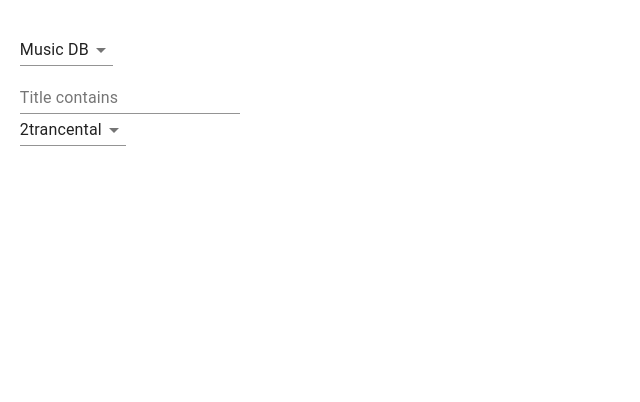
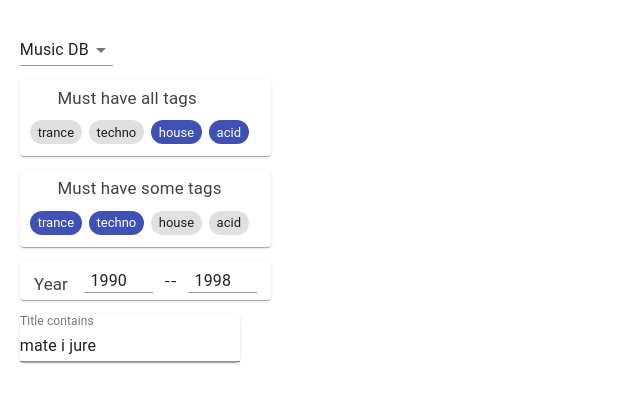
Before and after one commit to mladenkn/react-music, a React (Create React App) app in the folder client/: page / in a window 1280 px wide. Shown: the top 402 px of the page, without its empty margins (0-640 px from the left). Built offline with nearby package versions, Linux system fonts and the light colour scheme.

Commit message:
MusicDbTrackQueryInteractiveForm advance

```diff
--- /dev/null
+++ b/client/src/music-client/logic/musicDbtrackQueryForm.ts
@@ -0,0 +1,32 @@
+import { MusicDbTrackQueryForm } from "../shared";
+
+type Field = keyof MusicDbTrackQueryForm
+
+interface MusicDbTrackQueryFormLogic {
+    isFieldActive(fieldName: Field): boolean
+    setFieldActive(fieldName: Field): void
+    setFieldInactive(fieldName: Field): void
+    values: MusicDbTrackQueryForm
+    onFieldChange(fieldName: Field): (value: any) => void
+    getFieldProps(fieldName: Field): object
+}
+
+export const useMusicDbTrackQueryFormLogic = (form: MusicDbTrackQueryForm) => {
+    const values = form
+
+    const isFieldActive = (fieldName: Field) => {
+        return true
+    }
+
+    const onFieldChange = (fieldName: Field) => {
+        return (value: any) => {
+
+        }
+    }
+
+    const setFieldInactive = (fieldName: Field) => {
+
+    }
+
+    return { values, isFieldActive, onFieldChange, setFieldInactive }
+}
--- a/client/src/music-client/logic/trackQueryForm.ts
+++ /dev/null
@@ -1,3 +0,0 @@
-export const useTrackQueryFormLogic = () => {
-
-}
--- a/client/src/music-client/shared/index.ts
+++ b/client/src/music-client/shared/index.ts
@@ -57,7 +57,7 @@ export const createInitialTrackQueryForm = (): TrackQueryForm => ({
 
 export interface MusicDbTrackQueryForm {
   titleContains: string
-  youtubeChannelId: string
+  youtubeChannelId?: string
   mustHaveEveryTag: string[]
   mustHaveAnyTag: string[]
   yearRange?: Partial<Range<number>>
--- a/client/src/music-client/view/MusicDbTrackQueryInteractiveForm/ChipListElement.tsx
+++ b/client/src/music-client/view/MusicDbTrackQueryInteractiveForm/ChipListElement.tsx
@@ -7,7 +7,6 @@ import { ElementBase } from "./ElementBase";
 
 const useStyles = makeStyles(() => ({
   base: {
-    marginBottom: ems(1),
     width: percent(100),
     padding: ems(0.7, 0.7, 0.4),
     position: "relative"
--- a/client/src/music-client/view/MusicDbTrackQueryInteractiveForm/ElementBase.tsx
+++ b/client/src/music-client/view/MusicDbTrackQueryInteractiveForm/ElementBase.tsx
@@ -4,8 +4,15 @@ import { ems } from "../../../utils/css";
 import { Paper, FormGroup, IconButton } from "@material-ui/core";
 import HighlightOffIcon from "@material-ui/icons/HighlightOff";
 import { useImmer } from "use-immer";
+import clsx from "clsx";
 
 const useStyles = makeStyles(() => ({
+  root: {
+    marginTop: ems(1),
+  },
+  paper: {
+    position: 'relative',
+  },
   removeButton: {
     padding: ems(0.2),
     position: "absolute",
@@ -39,18 +46,18 @@ const useLogic = () => {
 };
 
 export const ElementBase = (props: Props) => {
-  const classes = useStyles();
+  const styles = useStyles();
   const logic = useLogic();
 
   return (
-    <FormGroup row>
+    <FormGroup row className={styles.root}>
       <Paper
         onMouseEnter={logic.onHover}
         onMouseLeave={logic.onHoverEnd}
-        className={props.className}
+        className={clsx(props.className, styles.paper)}
       >
         {logic.isHovered && (
-          <IconButton onClick={props.onRemove} className={classes.removeButton}>
+          <IconButton onClick={props.onRemove} className={styles.removeButton}>
             <HighlightOffIcon />
           </IconButton>
         )}
--- a/client/src/music-client/view/MusicDbTrackQueryInteractiveForm/InlineRangeElement.tsx
+++ b/client/src/music-client/view/MusicDbTrackQueryInteractiveForm/InlineRangeElement.tsx
@@ -4,6 +4,7 @@ import { ems } from "../../../utils/css";
 import { colors, InputLabel, Input } from "@material-ui/core";
 import { ElementBase } from "./ElementBase";
 import clsx from "clsx";
+import { Range } from '../../shared'
 
 const useStyles = makeStyles(() => ({
   base: {
@@ -32,23 +33,18 @@ const useStyles = makeStyles(() => ({
   }
 }));
 
-interface Value {
-  from?: number;
-  to?: number;
-}
-
 interface Props {
   className?: string;
   label: string;
-  value?: Value;
-  onChange: (value: Value) => void;
+  value?: Partial<Range<number>>;
+  onChange: (value: Partial<Range<number>>) => void;
   onRemove: () => void
 }
 
 export const InlineRangeElement = (props: Props) => {
   const classes = useStyles();
 
-  const onPropChange = (name: "from" | "to") => (event: {target: {value: string}}) => {
+  const onPropChange = (name: keyof Range<number>) => (event: {target: {value: string}}) => {
     const value = parseInt(event.target.value)
     const newValue = { ...props.value, [name]: value };
     props.onChange(newValue);
@@ -64,8 +60,8 @@ export const InlineRangeElement = (props: Props) => {
             input: classes.input
           }}
           type="number"
-          value={props.value && props.value.from!}
-          onChange={onPropChange("from")}
+          value={props.value && props.value.lowerBound!}
+          onChange={onPropChange("lowerBound")}
         />
         --
         <Input
@@ -74,8 +70,8 @@ export const InlineRangeElement = (props: Props) => {
             input: classes.input
           }}
           type="number"
-          value={props.value && props.value.to!}
-          onChange={onPropChange("to")}
+          value={props.value && props.value.upperBound!}
+          onChange={onPropChange("upperBound")}
         />
       </>
     </ElementBase>
--- a/client/src/music-client/view/MusicDbTrackQueryInteractiveForm/index.tsx
+++ b/client/src/music-client/view/MusicDbTrackQueryInteractiveForm/index.tsx
@@ -2,17 +2,21 @@ import React from "react";
 import { ChipListElement } from "./ChipListElement";
 import { InlineRangeElement } from "./InlineRangeElement";
 import AddIcon from "@material-ui/icons/Add";
-import { Menu, MenuItem, Fab } from "@material-ui/core";
+import { Menu, MenuItem, Fab, TextField } from "@material-ui/core";
 import { makeStyles } from "@material-ui/styles";
 import { ems, percent } from "../../../utils/css";
-import { TrackQueryForm } from "../../shared";
+import { MusicDbTrackQueryForm } from "../../shared";
+import { useMusicDbTrackQueryFormLogic } from "../../logic/musicDbtrackQueryForm";
+import { ElementBase } from "./ElementBase";
 const { bindTrigger, bindMenu } = require("material-ui-popup-state/hooks");
 
 export interface MusicDbTrackQueryInteractiveFormProps {
   className?: string;
-  input: TrackQueryForm;
-  onChange: (i: TrackQueryForm) => void;
+  input: MusicDbTrackQueryForm;
+  onChange: (i: MusicDbTrackQueryForm) => void;
 }
+
+type Field = keyof MusicDbTrackQueryForm
 
 const useStyles = makeStyles(() => ({
   year: {
@@ -30,64 +34,66 @@ const useStyles = makeStyles(() => ({
   }
 }));
 
-const mapFieldValueToName = (field: string) => {
-  switch (field) {
-    case "channel":
-      return "Channel";
-    case "mustContainAllTags":
-      return "Must have all tags";
-    case "mustContainSomeTags":
-      return "Must have some tags";
-    case "titleMatch":
-      return "Title";
-    case "yearSpan":
-      return "Year";
+const testInitialValues: MusicDbTrackQueryForm = {
+  mustHaveAnyTag: ['trance', 'techno'],
+  mustHaveEveryTag: ['house', 'acid'],
+  titleContains: 'mate i jure',
+  youtubeChannelId: undefined,
+  yearRange: {
+    lowerBound: 1990,
+    upperBound: 1998
   }
-};
+}
 
 export const MusicDbTrackQueryInteractiveForm = (p: MusicDbTrackQueryInteractiveFormProps) => {
 
-  const classes = useStyles();
-
-  // const maybeRenderChipListElement = (
-  //   name: Field,
-  //   label: string,
-  //   availableOptions: string[],
-  //   selectedOptions: string[]
-  // ) =>
-  //   isFieldActive(name) && (
-  //     <ChipListElement
-  //       label={label}
-  //       availableOptions={availableOptions}
-  //       value={selectedOptions}
-  //       onChange={onPropChange(name)}
-  //       onRemove={() => setFieldInactive(name)}
-  //     />
-  //   );
+  const styles = useStyles();
+  const { values, isFieldActive, onFieldChange, setFieldInactive } = useMusicDbTrackQueryFormLogic(testInitialValues)
+  const availableTags = ['trance', 'techno', 'house', 'acid']
 
   return (
     <div className={p.className}>
-      {/* {maybeRenderChipListElement(
-        "mustContainAllTags",
-        "Must have all tags",
-        availableTags,
-        input.mustContainAllTags
+
+      {isFieldActive('mustHaveEveryTag') && (
+        <ChipListElement
+          label='Must have all tags'
+          availableOptions={availableTags}
+          value={values.mustHaveEveryTag}
+          onChange={onFieldChange('mustHaveEveryTag')}
+          onRemove={() => setFieldInactive('mustHaveEveryTag')}
+        />
       )}
-      {maybeRenderChipListElement(
-        "mustContainSomeTags",
-        "Must have some tags",
-        availableTags,
-        input.mustContainSomeTags
+
+      {isFieldActive('mustHaveAnyTag') && (
+        <ChipListElement
+          label='Must have some tags'
+          availableOptions={availableTags}
+          value={values.mustHaveAnyTag}
+          onChange={onFieldChange('mustHaveAnyTag')}
+          onRemove={() => setFieldInactive('mustHaveAnyTag')}
+        />
       )}
-      {isFieldActive("yearSpan") && (
+
+      {isFieldActive("yearRange") && (
         <InlineRangeElement
-          className={classes.year}
-          label={"Year"}
-          value={input.yearSpan}
-          onChange={onPropChange("yearSpan")}
-          onRemove={() => setFieldInactive("yearSpan")}
+          className={styles.year}
+          label='Year'
+          value={values.yearRange!}
+          onChange={onFieldChange("yearRange")}
+          onRemove={() => setFieldInactive("yearRange")}
         />
-      )} */}
+      )}
+
+      {isFieldActive('titleContains') &&
+        <ElementBase onRemove={() => setFieldInactive('titleContains')}>
+          <TextField
+            label='Title contains'
+            value={values.titleContains}
+            onChange={onFieldChange("titleContains")}
+          />
+        </ElementBase>
+      }
+
       {/* <Fab
         className={classes.addPropertyButton}
         size='small'
--- a/client/src/music-client/view/TrackQueryForm.tsx
+++ b/client/src/music-client/view/TrackQueryForm.tsx
@@ -1,7 +1,7 @@
 import React from 'react'
-import { useTrackQueryFormLogic } from "../logic/trackQueryForm"
 import { TrackQueryForm } from "../shared"
 import { Select, MenuItem, FormControl, Typography, TextField, makeStyles, createStyles } from "@material-ui/core"
+import { MusicDbTrackQueryInteractiveForm } from './MusicDbTrackQueryInteractiveForm'
 
 interface TrackQueryFormUiProps {
     className?: string
@@ -14,7 +14,6 @@ const styles = makeStyles(() => createStyles({
 }))
 
 export const TrackQueryFormUi = (props: TrackQueryFormUiProps) => {
-    const logic = useTrackQueryFormLogic()
     return (
         <div className={props.className}>
             <Select
@@ -24,15 +23,7 @@ export const TrackQueryFormUi = (props: TrackQueryFormUiProps) => {
                 <MenuItem value='MusicDb'>Music DB</MenuItem>
                 <MenuItem value='YouTube'>YouTube</MenuItem>
             </Select>
-            <TextField label='Title contains'></TextField>
-            <Select
-                label='YouTube channel'
-                value='2trancental'
-            >
-                <MenuItem value='2trancental'>2trancental</MenuItem>
-                <MenuItem value='watchingyourtv'>WatchingYourTv</MenuItem>
-                <MenuItem value='marcou99'>marcou99</MenuItem>
-            </Select>
+            <MusicDbTrackQueryInteractiveForm input={props.form.fields!} onChange={() => {}} />
         </div>
     )
 }
```
Also changed, not shown: client/src/music-client/view/MusicDbTrackQueryInteractiveForm/rootLogic.tsx (deleted, +0 -93 lines).
